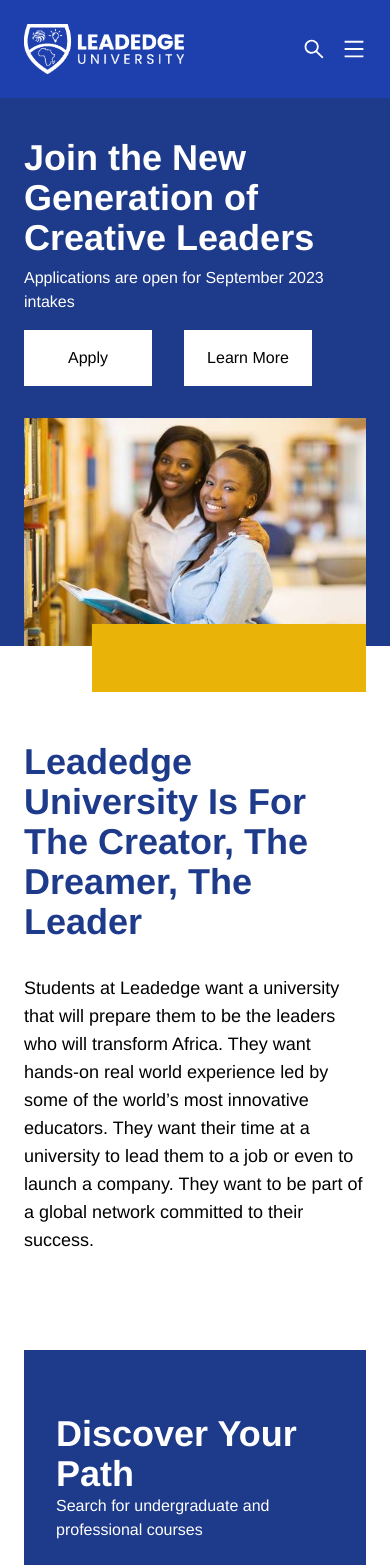
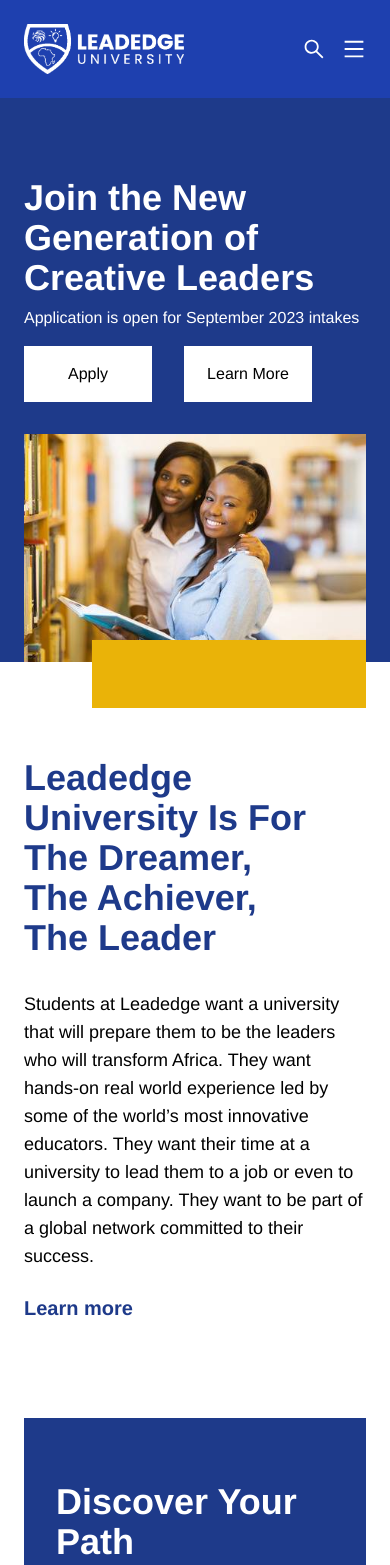
Before and after one commit to emmaudeji/Leadedge_university, a Next.js app: page / in a window 390 px wide. Shown: the top 1565 px of the page. Built offline with nearby package versions, Linux system fonts and the light colour scheme.

Commit message:
events section

```diff
--- a/components/containers/HeroBanner.jsx
+++ b/components/containers/HeroBanner.jsx
@@ -1,20 +1,26 @@
 import Image from 'next/image'
 import React from 'react'
+import Link from 'next/link'
 
 const HeroBanner = () => {
   return (
     <div className='section-container bg-blue-900 h-full md:h-[100vh]  justify-between md:gap-20 gap:10 pt-10 md:pt-0'>
       <div className='flex items-center flex-1 w-full h-full'>
         {/* header caption */}
-        <div className='mb-8 md:mb-0'>
-          <div className='text-white'>
+        <div className='mb-8 md:mb-0 pt-10 md:pt-0'>
+          <div className='text-white '>
             <h1 className=' text-4xl  md:text-5xl font-bold pb-2'>Join the New Generation of Creative Leaders</h1>
-            <p>Applications are open for September 2023 intakes </p>
+            <p>Application is open for September 2023 intakes </p>
           </div>
 
           <div className='flex gap-8 pt-4'>
+            <Link href='./admissions'>
             <button className='py-4 px-6 w-32 bg-white hover:bg-yellow-500 duration-300 text-center'>Apply </button>
+            </Link>
+            <Link href='/about'>
             <button className='py-4 w-32 bg-white hover:bg-yellow-500 duration-300'>Learn More</button>
+            </Link>
+
           </div>
         </div>
       </div>
--- a/components/containers/WhyLU.jsx
+++ b/components/containers/WhyLU.jsx
@@ -1,3 +1,4 @@
+import Link from 'next/link'
 import React from 'react'
 
 const WhyLU = () => {
@@ -6,14 +7,16 @@ const WhyLU = () => {
       <div className='heading2 md:border-r border-zinc-400 pr-10 pb-2'>
         {/* heading */}
 
-        <h1 className='text-blue-900 '>Leadedge University is for the creator, the dreamer, the leader</h1>
+        <h1 className='text-blue-900 '>Leadedge University is for the dreamer, the achiever, the leader</h1>
 
       </div>
-      <div>
+      <div className=' md:pl-4 '>
         {/* text */}
-        <p className='text-lg pt-6 md:pl-4'>Students at Leadedge want a university that will prepare them to be the leaders who will transform Africa. They want hands-on real world experience led by some of the world’s most innovative educators.
+        <p className='text-lg pt-6 pb-6 '>Students at Leadedge want a university that will prepare them to be the leaders who will transform Africa. They want hands-on real world experience led by some of the world’s most innovative educators.
          They want their time at a university to lead them to a job or even to launch a company. They want to be part of a global network committed to their success.
       </p>
+      <Link href='./blog' className='text-blue-900 hover:text-blue-700 duration-500 font-bold text-xl cursor-pointer'>Learn more
+      </Link>
       </div>
     </div>
   )
--- a/pages/[links].jsx
+++ b/pages/[links].jsx
@@ -1,11 +1,15 @@
 import React from 'react'
-
+import Devmode from '@/components/devmode'
 
 
 const links= () => {
 
   return (
-    <div>Links</div>
+    <div className='section-container py-24
+    '>
+      <div className='flex justify-center items-center text-6xl text-zinc-400 border-b border-zinc-400 pb-24'>Links</div>
+      <Devmode/>
+    </div>
   )
 }
 
```
